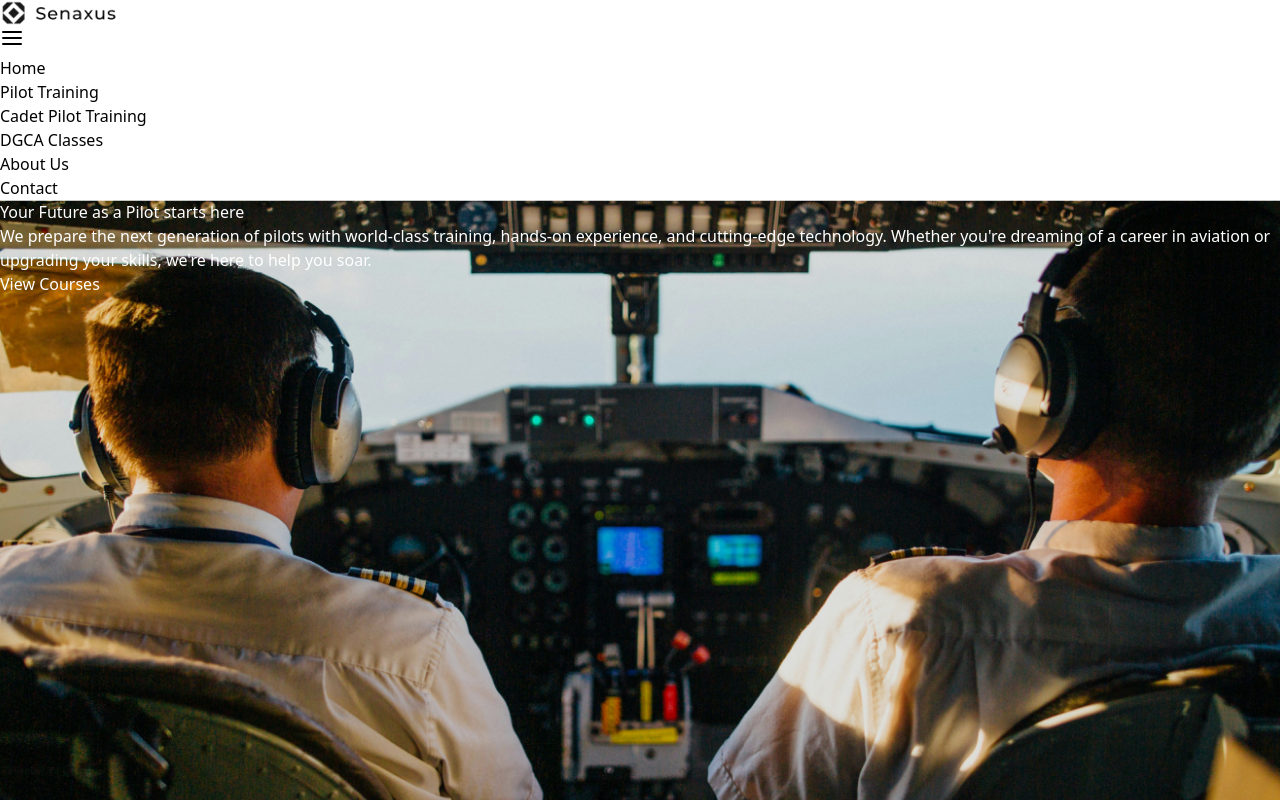
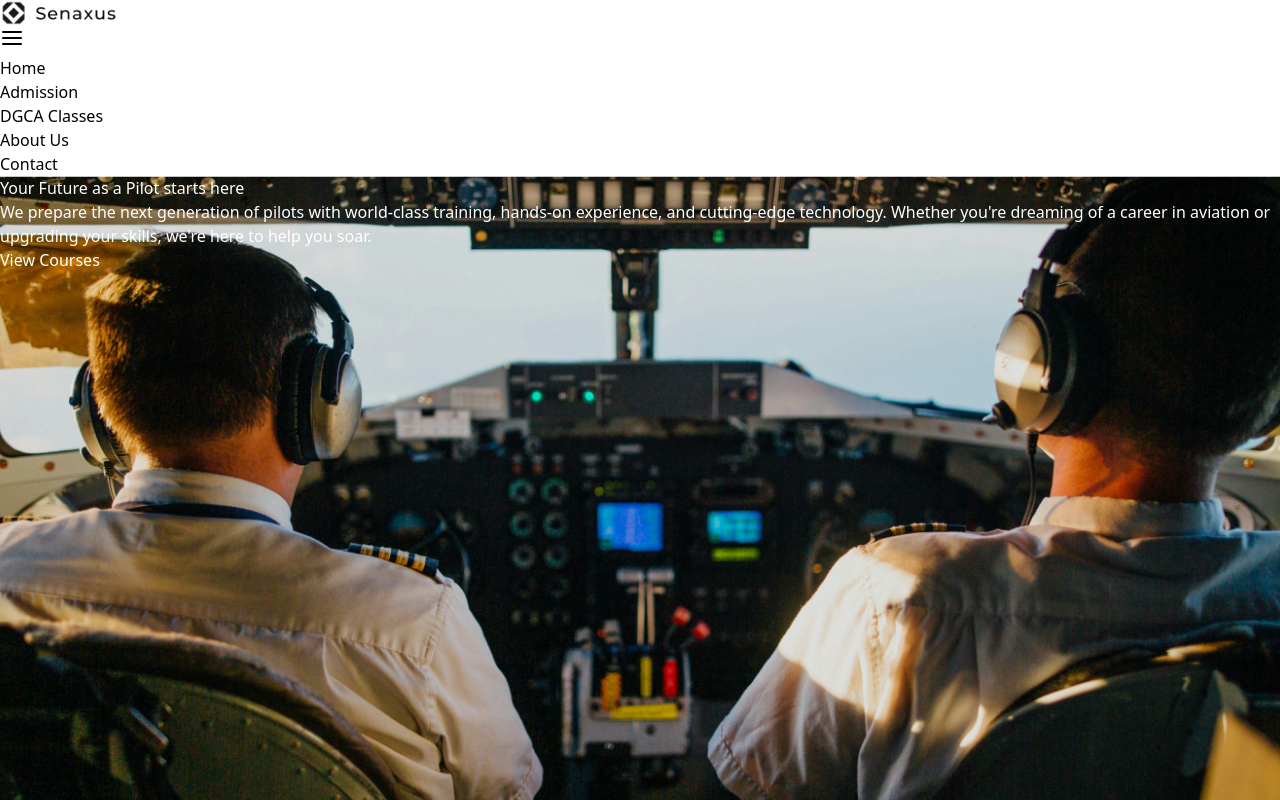
Before and after one commit to rohit21755/senaxus, a Next.js app: page / in a window 1280 px wide. Shown: the top 800 px of the page. Built offline with nearby package versions, Linux system fonts and the light colour scheme.

Commit message:
navbar updated

```diff
--- a/src/components/common/Navbar.tsx
+++ b/src/components/common/Navbar.tsx
@@ -12,9 +12,9 @@ export default function Navbar() {
 
     const navItems = [
         { name: 'Home', path: '/' },
-        { name: 'Pilot Training', path: '/pilot-training' },
-        { name: 'Cadet Pilot Training', path: '/cadet-pilot-training' },
-        { name: 'DGCA Classes', path: '/dgca-classes' },
+        { name: 'Admission', path: '/admission' },
+        // { name: 'Cadet Pilot Training', path: '/cadet-pilot-training' },
+        { name: 'DGCA Classes', path: '/dgcaclass' },
         { name: 'About Us', path: '/about' },
         { name: 'Contact', path: '/contact' }
     ];
```
